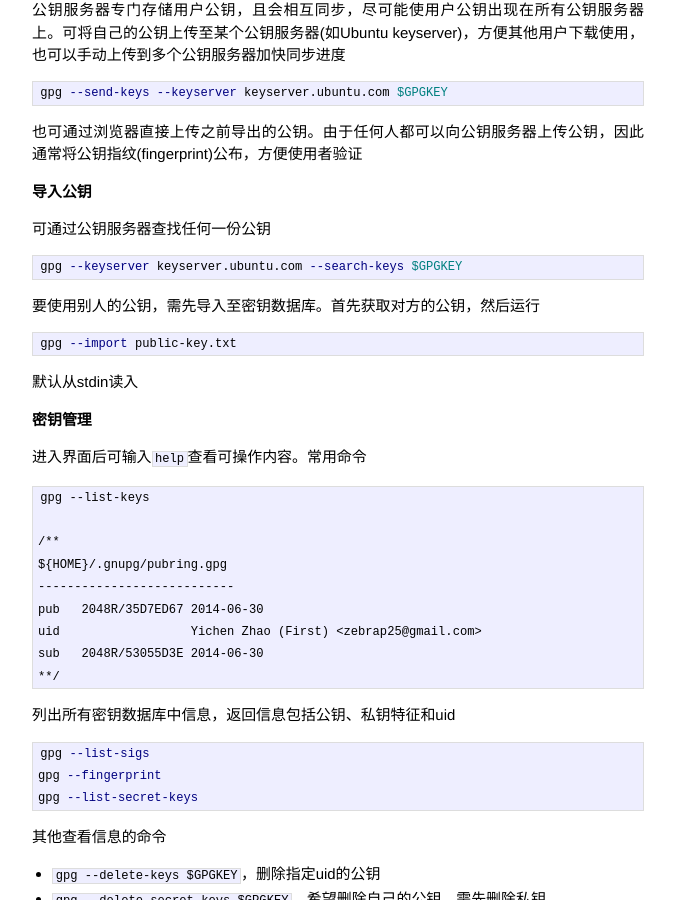
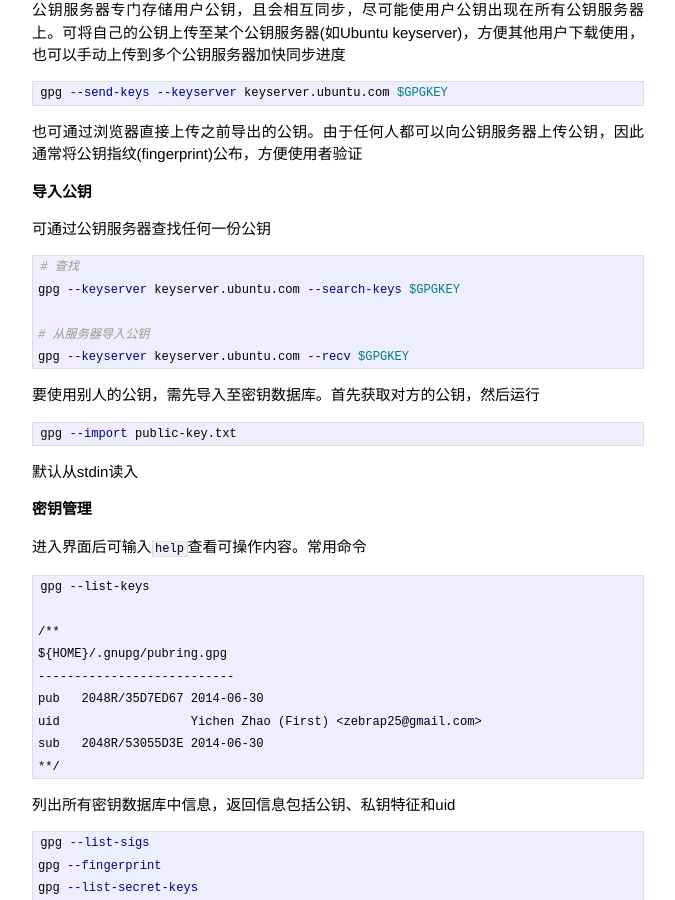
Before and after one commit to zp25/zp25.github.io, a Jekyll site: the page built from _posts/安全/2014-06-30-RSA四.markdown, in a window 1280 px wide and 900 px high, scrolled down 2158 px. Shown: the whole window, without its empty margins (302-977 px from the left). Built offline with Jekyll 4.4.1, drawn with Linux system fonts in a browser that asks for light colours.

Commit message:
添加gpg命令

```diff
--- a/_posts/安全/2014-06-30-RSA四.markdown
+++ b/_posts/安全/2014-06-30-RSA四.markdown
@@ -96,10 +96,15 @@ gpg --send-keys --keyserver keyserver.ubuntu.com $GPGKEY
 也可通过浏览器直接上传之前导出的公钥。由于任何人都可以向公钥服务器上传公钥，因此通常将公钥指纹(fingerprint)公布，方便使用者验证
 
 # 导入公钥
+
 可通过公钥服务器查找任何一份公钥
 
 ~~~bash
+# 查找
 gpg --keyserver keyserver.ubuntu.com --search-keys $GPGKEY
+
+# 从服务器导入公钥
+gpg --keyserver keyserver.ubuntu.com --recv $GPGKEY
 ~~~
 
 要使用别人的公钥，需先导入至密钥数据库。首先获取对方的公钥，然后运行
@@ -107,9 +112,11 @@ gpg --keyserver keyserver.ubuntu.com --search-keys $GPGKEY
 ~~~bash
 gpg --import public-key.txt
 ~~~
+
 默认从stdin读入
 
 # 密钥管理
+
 进入界面后可输入`help`查看可操作内容。常用命令
 
 ~~~
```
Also changed, not shown: Gemfile.lock.
